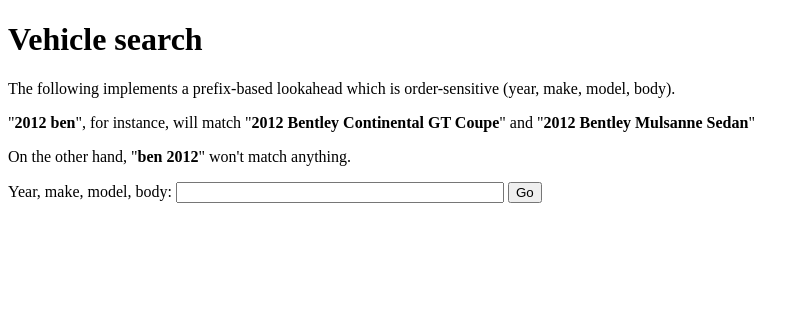
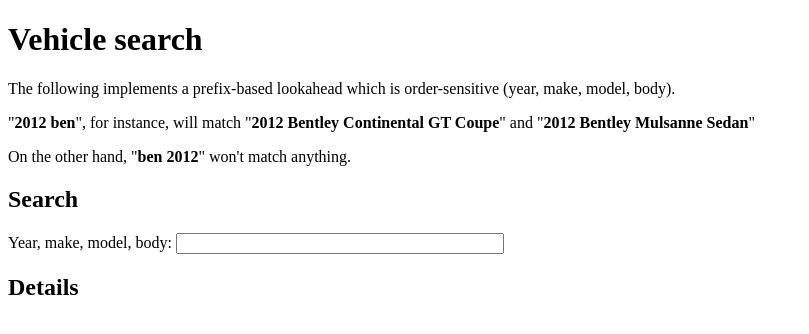
Before and after one commit to klutometis/truecar, a Python web app: template truecar/templates/truecar/index.html in a window 1280 px wide. Shown: the top 334 px of the page, without its empty margins (0-809 px from the left). Run offline with Jinja, Linux system fonts and the light colour scheme; the template is opened without the code that fills it, so the values that code supplies are empty; some libraries are stand-ins or nearby versions.

Commit message:
Use headers and definition lists.

```diff
--- a/truecar/templates/truecar/index.html
+++ b/truecar/templates/truecar/index.html
@@ -17,10 +17,10 @@
     "<strong>2012 Bentley Mulsanne Sedan</strong>"</p>
     <p>On the other hand, "<strong>ben 2012</strong>" won't match
     anything.</p>
-    <form>
-      <label for="search">Year, make, model, body: </label>
-      <input id="search" />
-      <input type="submit" value="Go" />
-    </form>
+    <h2>Search</h2>
+    <label for="search">Year, make, model, body: </label>
+    <input id="search" />
+    <h2>Details</h2>
+    <dl id="details" />
   </body>
 </html>
```
